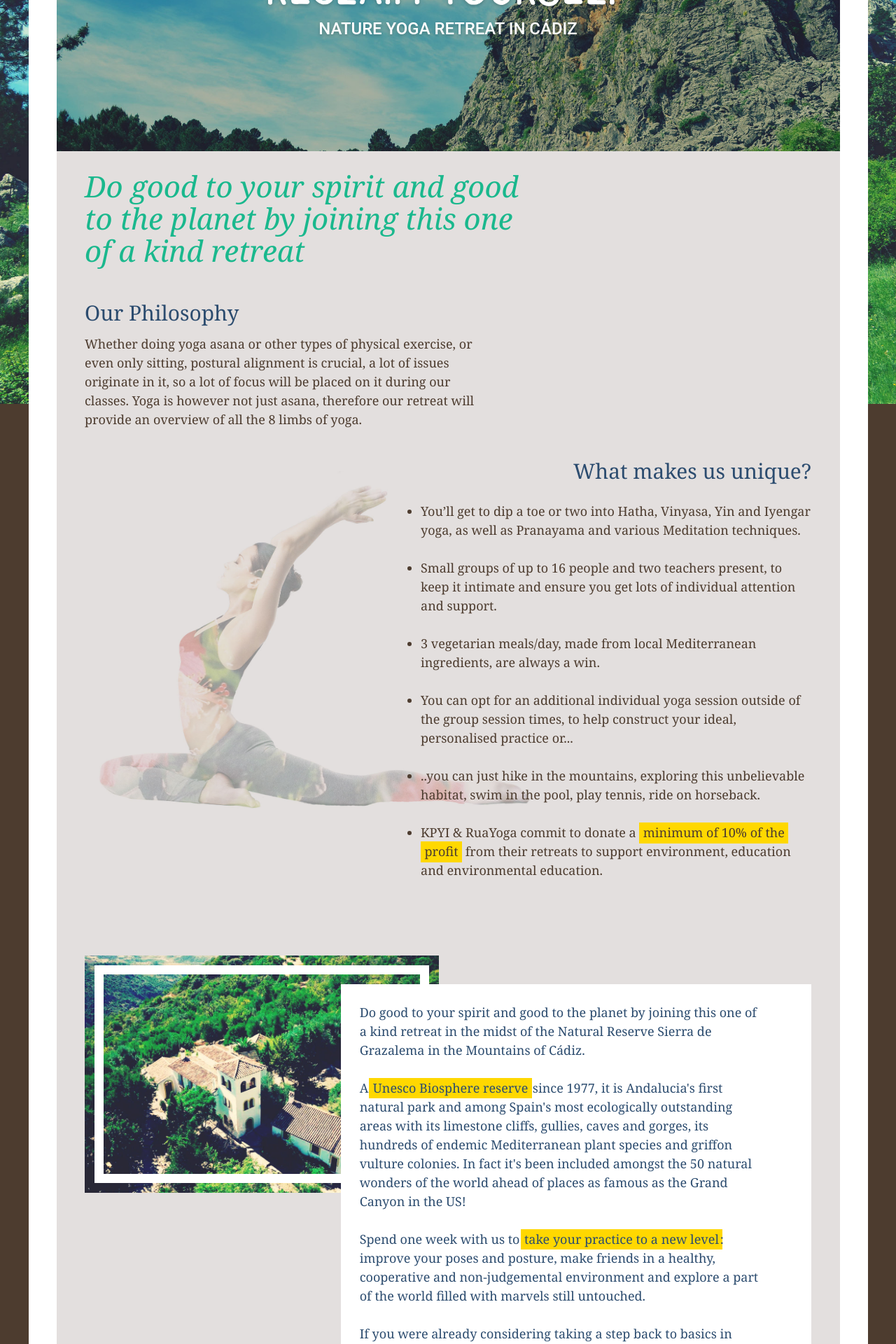
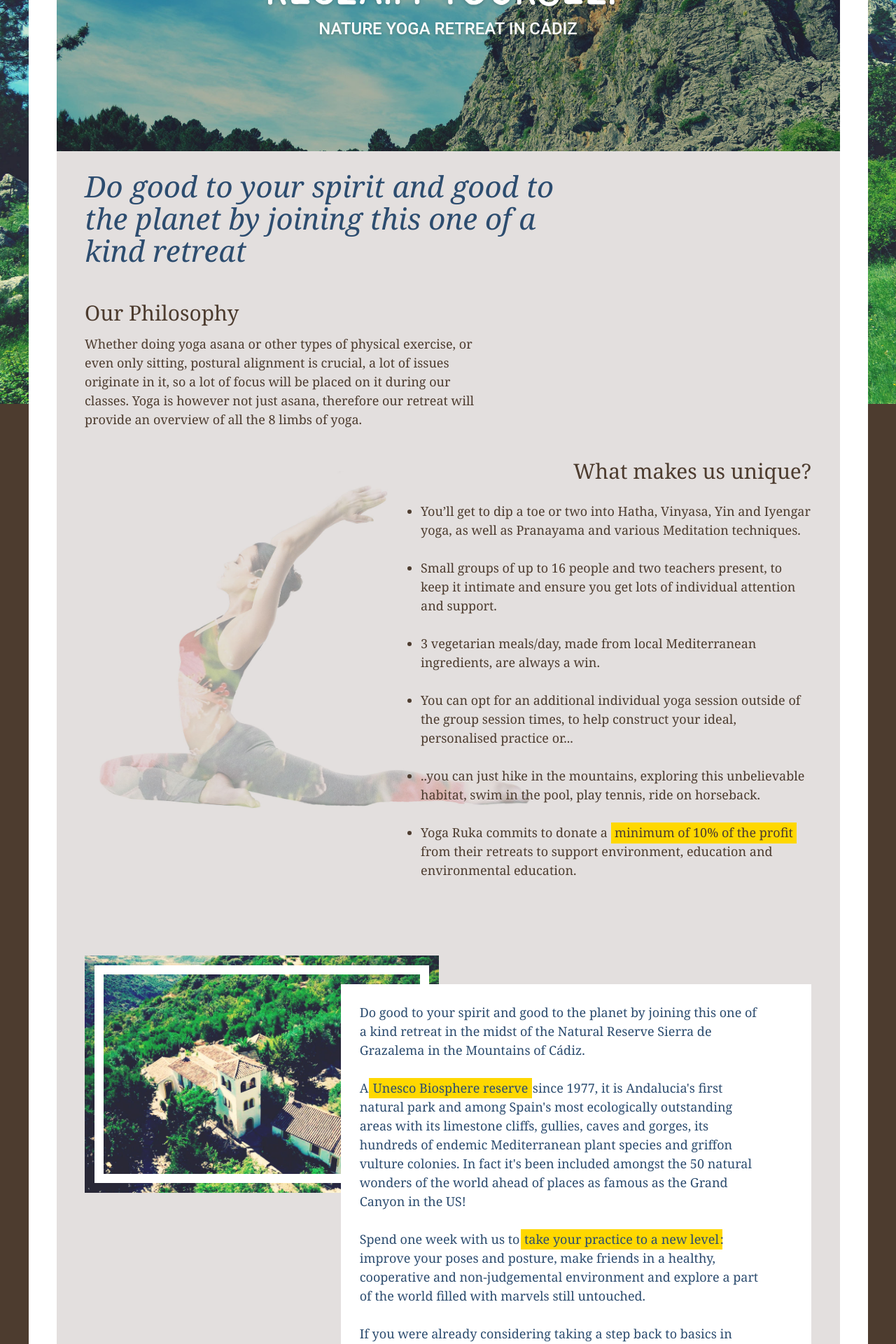
Before and after one commit to morgoe/yogaruka, a Jekyll site: the page built from retreats.html, in a window 1280 px wide. Shown: the part 323-2243 px from the top of the page at 70% size. Built offline with Jekyll 4.4.1, drawn with Linux system fonts in a browser that asks for light colours; nearby versions of some CDN libraries; some of the changed text lies outside the part shown.

Commit message:
Ruka Yoga -> Yoga Ruka

```diff
--- a/_config.yml
+++ b/_config.yml
@@ -1,9 +1,9 @@
 # Site settings
-title: Ruka Yoga — Yoga Studio
+title: Yoga Ruka — Yoga Studio
 email: rua.hvitulv@icloud.com
 description: "Aimed towards a new generation of yoga practitioners who think of yoga critically, not superstitiously, who want to learn to work healthily and integrate balance and sustainability in their lives. A resource for those who want to approach it but also for those who simply want to understand yoga without practicing it. A space for those who have tried and failed to get into it many times before - to try once more."
 baseurl: "" # the subpath of your site, e.g. /blog/
-url: "http://rukayoga.com" # the base hostname & protocol for your site
+url: "http://yogaruka.com" # the base hostname & protocol for your site
 
 # Build settings
 markdown: kramdown
--- a/_includes/footer.html
+++ b/_includes/footer.html
@@ -1 +1 @@
-<div class="m-footer">© 2015-2016 Ruka Yoga. All rights reserved.</div>
+<div class="m-footer">© 2015-2016 Yoga Ruka. All rights reserved.</div>
--- a/_sass/base/typography.scss
+++ b/_sass/base/typography.scss
@@ -33,7 +33,7 @@
 	font-weight: 300;
 	font-style: italic;
 	text-align: left;
-	color: $green;
+	color: $blue-45;
 	clear: both;
 	padding-bottom: 5px;
 	-webkit-font-smoothing: subpixel-antialiased;
@@ -45,7 +45,6 @@
 	font-weight: 500;
 	line-height: $line-height-header;
 	text-align: left;
-	color: $blue-45;
 }
 h4,
 .h4 {
@@ -135,7 +134,7 @@
 @media (min-width: 1024px) {
 	h2 {
 		font-size: 2.33rem;
-		max-width: 36rem;
+		max-width: 39rem;
 	}
 	ul,
 	p {
--- a/index.html
+++ b/index.html
@@ -7,7 +7,7 @@
 
 <div class="u-text-antialiase">
 	<header class="m-home-header">
-		<h1>Ruka Yoga</h1>
+		<h1>Yoga Ruka</h1>
 		<h2>Yoga Studio</h2>
 	</header>
 
--- a/retreats.html
+++ b/retreats.html
@@ -33,7 +33,7 @@
 		<li>3 vegetarian meals/day, made from local Mediterranean ingredients, are always a win.</li>
 		<li>You can opt for an additional individual yoga session outside of the group session times, to help construct your ideal, personalised practice or...</li>
 		<li>..you can just hike in the mountains, exploring this unbelievable habitat, swim in the pool, play tennis, ride on horseback.</li>
-		<li>KPYI & RuaYoga commit to donate a <em>minimum of 10% of the profit</em> from their retreats to support environment, education and environmental education.</li>
+		<li>Yoga Ruka commits to donate a <em>minimum of 10% of the profit</em> from their retreats to support environment, education and environmental education.</li>
 	</ul>
 </section>
 
@@ -281,7 +281,7 @@
 
 	<p class="center">From griffon vulture colonies to hundreds of endemic Mediterranean plant species such as the rare Spanish fir, relic of the Tertiary geological era, the Sierra de Grazalema's fragile ecosystem needs our protection.</p>
 
-	<p class="center">This is why KP & RuaYoga commit to <em>donate a minimum 10% of their profits</em> to support projects such as the protection of this incredible natural reserve through O-Live Environmental Association, but also the education of disadvantaged children in India through organisations such as Make a difference or Nanhi Kali.</p>
+	<p class="center">This is why Ruka Yoga commit to <em>donate a minimum 10% of their profits</em> to support projects such as the protection of this incredible natural reserve through O-Live Environmental Association, but also the education of disadvantaged children in India through organisations such as Make a difference or Nanhi Kali.</p>
 
 	{% include retreat-form.html %}
 
```
Also changed, not shown: 10 other files.
